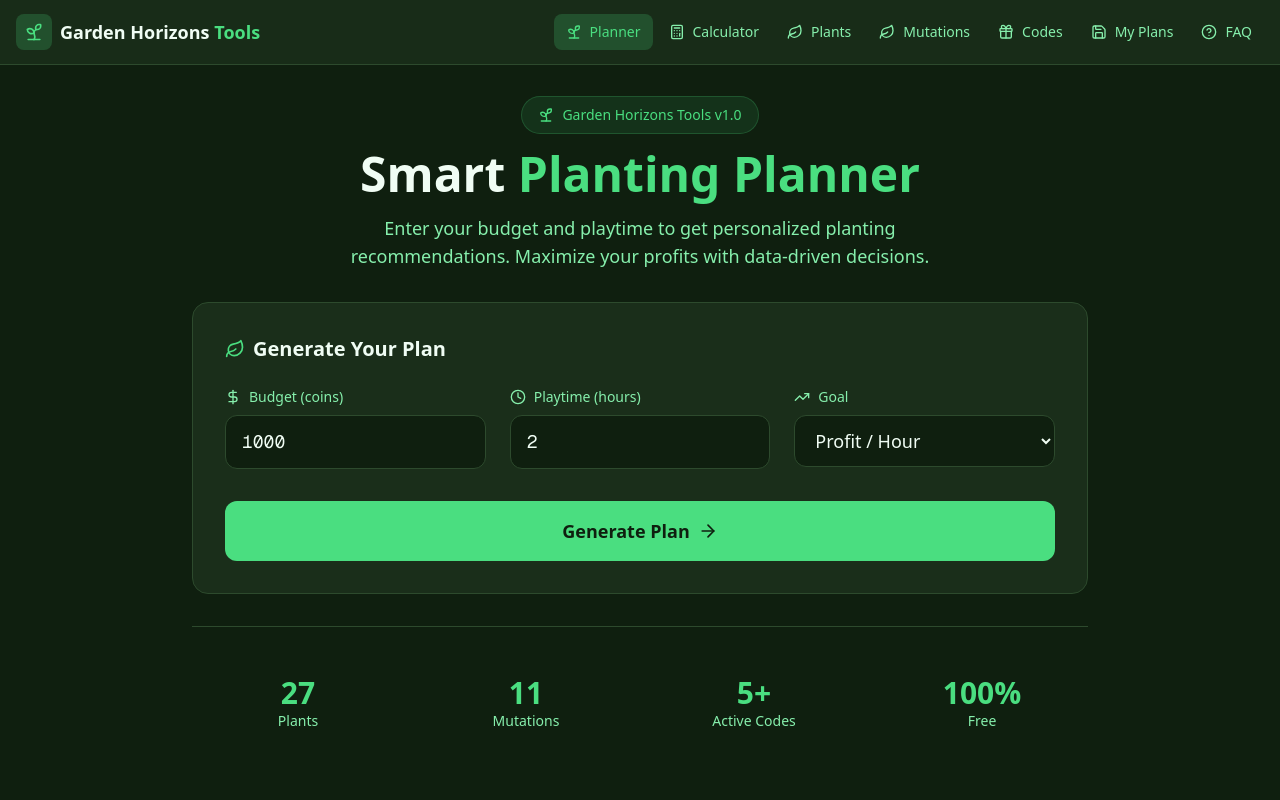
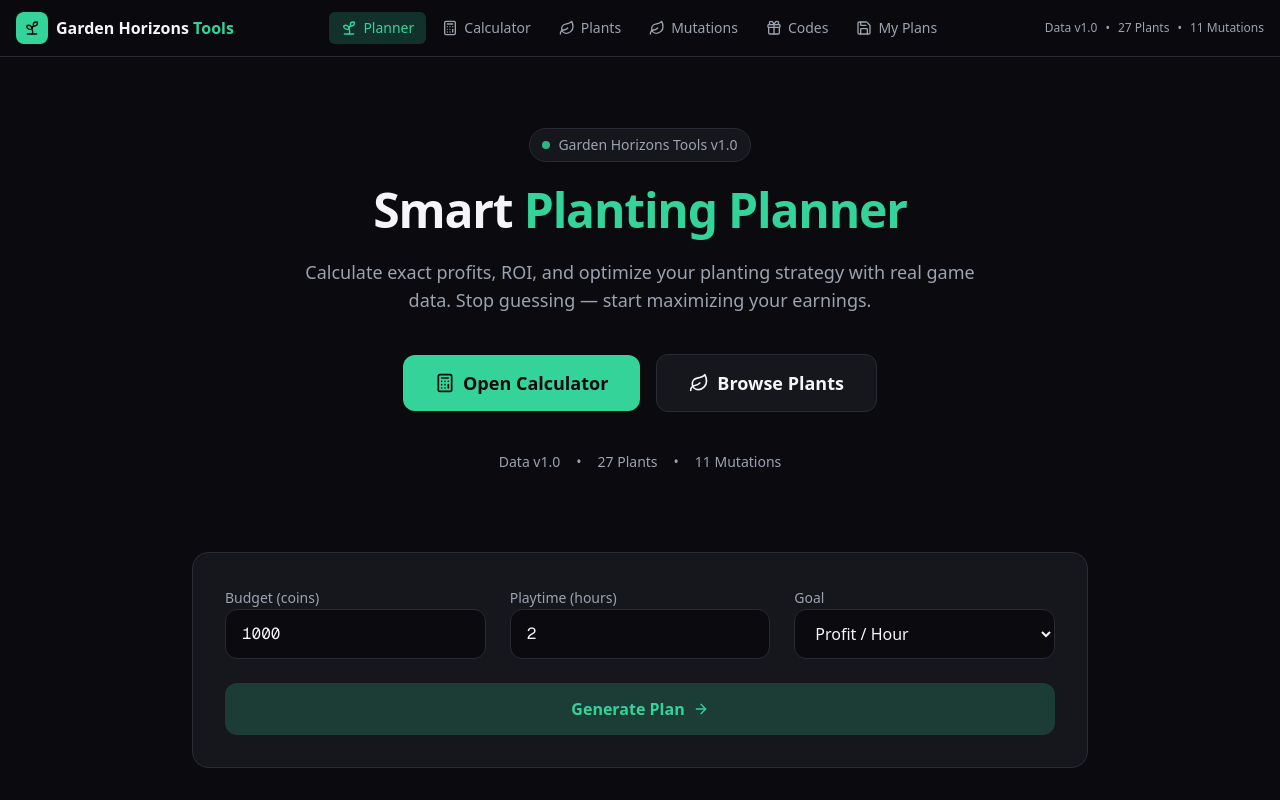
Before and after one commit to jasperchou57/garden-horizons-tools, a Next.js app: page / in a window 1280 px wide. Shown: the top 800 px of the page. Built offline with nearby package versions, Linux system fonts and the light colour scheme.

Commit message:
UI redesign: forgeore.com style - dark theme, cleaner layout

```diff
--- a/src/app/globals.css
+++ b/src/app/globals.css
@@ -1,16 +1,21 @@
 @import "tailwindcss";
 
 :root {
-  --background: #0f1f0f;
-  --foreground: #f0fdf4;
-  --surface: #1a2e1a;
-  --surface-highlight: #243524;
-  --accent-green: #4ade80;
-  --accent-green-dark: #22c55e;
-  --accent-gold: #fbbf24;
-  --accent-rose: #fb7185;
-  --text-muted: #86efac;
-  --border: #2d4a2d;
+  /* Dark theme - Forge Ore style */
+  --background: #0a0a0f;
+  --foreground: #f5f5f7;
+  --surface: #16161d;
+  --surface-highlight: #1e1e28;
+  --accent-green: #34d399;
+  --accent-green-dark: #10b981;
+  --accent-gold: #f59e0b;
+  --accent-rose: #f43f5e;
+  --text-muted: #9ca3af;
+  --border: #2a2a35;
+
+  /* Additional colors */
+  --accent-blue: #3b82f6;
+  --accent-purple: #8b5cf6;
 }
 
 @theme inline {
@@ -22,6 +27,8 @@
   --color-accent-green-dark: var(--accent-green-dark);
   --color-accent-gold: var(--accent-gold);
   --color-accent-rose: var(--accent-rose);
+  --color-accent-blue: var(--accent-blue);
+  --color-accent-purple: var(--accent-purple);
   --color-text-muted: var(--text-muted);
   --color-border: var(--border);
   --font-sans: var(--font-geist-sans);
--- a/src/app/page.tsx
+++ b/src/app/page.tsx
@@ -2,10 +2,10 @@
 
 import { useState } from 'react';
 import Link from 'next/link';
-import { Sprout, DollarSign, Clock, TrendingUp, ArrowRight, ChevronDown, Save, Star, Leaf } from 'lucide-react';
+import { Sprout, Calculator, Leaf, ArrowRight, Star, TrendingUp, Shield, Zap } from 'lucide-react';
 import plantsData from '@/data/plants.json';
 import { Plant } from '@/types';
-import { formatCurrency, formatTime, getRecommendedPlants, GoalType } from '@/lib/calculator';
+import { formatCurrency, formatTime, getRecommendedPlants } from '@/lib/calculator';
 
 const PLANTS = plantsData.plants as Plant[];
 
@@ -30,73 +30,83 @@ export default function HomePage() {
 
   return (
     <div className="min-h-screen bg-background">
-      <main className="container mx-auto px-4 pt-24 pb-12">
-        <div className="max-w-4xl mx-auto space-y-8">
+      <main className="container mx-auto px-4 pt-20 pb-12">
         {/* Hero Section */}
-          <div className="text-center space-y-4 animate-fade-in">
-            <div className="inline-flex items-center gap-2 px-4 py-2 rounded-full bg-accent-green/10 border border-accent-green/20">
-              <Sprout className="w-4 h-4 text-accent-green" />
-              <span className="text-sm font-medium text-accent-green">Garden Horizons Tools v1.0</span>
+        <div className="max-w-4xl mx-auto text-center space-y-6 py-12">
+          <div className="inline-flex items-center gap-2 px-3 py-1.5 rounded-full bg-surface border border-border text-sm text-text-muted">
+            <span className="w-2 h-2 rounded-full bg-accent-green animate-pulse"></span>
+            Garden Horizons Tools v1.0
           </div>
-            <h1 className="text-4xl md:text-5xl font-bold">
+
+          <h1 className="text-4xl md:text-5xl font-bold tracking-tight">
             Smart <span className="text-accent-green">Planting Planner</span>
           </h1>
+
           <p className="text-lg text-text-muted max-w-2xl mx-auto">
-              Enter your budget and playtime to get personalized planting recommendations.
-              Maximize your profits with data-driven decisions.
+            Calculate exact profits, ROI, and optimize your planting strategy with real game data.
+            Stop guessing — start maximizing your earnings.
           </p>
+
+          {/* CTA Buttons */}
+          <div className="flex flex-col sm:flex-row items-center justify-center gap-4 pt-4">
+            <Link
+              href="/calculator"
+              className="w-full sm:w-auto px-8 py-3.5 rounded-xl bg-accent-green text-background font-semibold text-lg hover:bg-accent-green-dark transition-all hover:scale-[1.02] active:scale-[0.98] flex items-center justify-center gap-2"
+            >
+              <Calculator className="w-5 h-5" />
+              Open Calculator
+            </Link>
+            <Link
+              href="/plants"
+              className="w-full sm:w-auto px-8 py-3.5 rounded-xl bg-surface border border-border text-foreground font-semibold text-lg hover:border-accent-green/50 transition-all flex items-center justify-center gap-2"
+            >
+              <Leaf className="w-5 h-5" />
+              Browse Plants
+            </Link>
+          </div>
+
+          {/* Data Info */}
+          <div className="flex items-center justify-center gap-4 pt-4 text-sm text-text-muted">
+            <span>Data v1.0</span>
+            <span>•</span>
+            <span>{PLANTS.length} Plants</span>
+            <span>•</span>
+            <span>11 Mutations</span>
+          </div>
         </div>
 
         {/* Planner Input Section */}
-          <div className="bg-surface border border-border rounded-2xl p-6 md:p-8 animate-fade-in" style={{ animationDelay: '0.1s' }}>
-            <h2 className="text-xl font-bold mb-6 flex items-center gap-2">
-              <Leaf className="w-5 h-5 text-accent-green" />
-              Generate Your Plan
-            </h2>
-
-            <div className="grid grid-cols-1 md:grid-cols-3 gap-6 mb-8">
-              {/* Budget Input */}
+        <div className="max-w-4xl mx-auto mt-8">
+          <div className="bg-surface border border-border rounded-2xl p-6 md:p-8">
+            <div className="grid grid-cols-1 md:grid-cols-3 gap-6 mb-6">
               <div className="space-y-2">
-                <label className="text-sm font-medium text-text-muted flex items-center gap-2">
-                  <DollarSign className="w-4 h-4" />
-                  Budget (coins)
-                </label>
+                <label className="text-sm font-medium text-text-muted">Budget (coins)</label>
                 <input
                   type="number"
                   value={budget}
                   onChange={(e) => setBudget(Number(e.target.value))}
-                  className="w-full px-4 py-3 rounded-xl bg-background border border-border focus:border-accent-green focus:outline-none text-lg font-mono"
+                  className="w-full px-4 py-3 rounded-xl bg-background border border-border focus:border-accent-green focus:outline-none font-mono"
                   min={0}
                   step={100}
                 />
               </div>
-
-              {/* Playtime Input */}
               <div className="space-y-2">
-                <label className="text-sm font-medium text-text-muted flex items-center gap-2">
-                  <Clock className="w-4 h-4" />
-                  Playtime (hours)
-                </label>
+                <label className="text-sm font-medium text-text-muted">Playtime (hours)</label>
                 <input
                   type="number"
                   value={playtimeHours}
                   onChange={(e) => setPlaytimeHours(Number(e.target.value))}
-                  className="w-full px-4 py-3 rounded-xl bg-background border border-border focus:border-accent-green focus:outline-none text-lg font-mono"
+                  className="w-full px-4 py-3 rounded-xl bg-background border border-border focus:border-accent-green focus:outline-none font-mono"
                   min={0.1}
                   step={0.5}
                 />
               </div>
-
-              {/* Goal Select */}
               <div className="space-y-2">
-                <label className="text-sm font-medium text-text-muted flex items-center gap-2">
-                  <TrendingUp className="w-4 h-4" />
-                  Goal
-                </label>
+                <label className="text-sm font-medium text-text-muted">Goal</label>
                 <select
                   value={goal}
                   onChange={(e) => setGoal(e.target.value as typeof goal)}
-                  className="w-full px-4 py-3 rounded-xl bg-background border border-border focus:border-accent-green focus:outline-none text-lg"
+                  className="w-full px-4 py-3 rounded-xl bg-background border border-border focus:border-accent-green focus:outline-none"
                 >
                   <option value="profit-per-hour">Profit / Hour</option>
                   <option value="roi">Best ROI</option>
@@ -107,18 +117,19 @@ export default function HomePage() {
 
             <button
               onClick={handleGeneratePlan}
-              className="w-full py-4 rounded-xl bg-accent-green hover:bg-accent-green-dark text-background font-bold text-lg transition-all hover:scale-[1.02] active:scale-[0.98] flex items-center justify-center gap-2"
+              className="w-full py-3.5 rounded-xl bg-accent-green/20 text-accent-green font-semibold hover:bg-accent-green/30 transition-all flex items-center justify-center gap-2"
             >
               Generate Plan
-              <ArrowRight className="w-5 h-5" />
+              <ArrowRight className="w-4 h-4" />
             </button>
+          </div>
         </div>
 
         {/* Results Section */}
         {showResults && (
-            <div className="space-y-6 animate-fade-in">
+          <div className="max-w-4xl mx-auto mt-8 space-y-6">
             <div className="flex items-center justify-between">
-                <h2 className="text-2xl font-bold">Recommended Plants</h2>
+              <h2 className="text-xl font-bold">Recommended Plants</h2>
               <Link
                 href="/calculator"
                 className="text-accent-green hover:underline text-sm flex items-center gap-1"
@@ -149,7 +160,7 @@ export default function HomePage() {
                           <h3 className="font-bold group-hover:text-accent-green transition-colors">
                             {plant.name}
                           </h3>
-                            <span className={`text-xs rarity-${plant.rarity.toLowerCase()}`}>
+                          <span className="text-xs text-text-muted">
                             {plant.rarity}
                           </span>
                         </div>
@@ -165,66 +176,57 @@ export default function HomePage() {
                     <div className="space-y-2 text-sm">
                       <div className="flex justify-between">
                         <span className="text-text-muted">Profit/Hour</span>
-                          <span className={stats.profitPerHour > 500 ? 'text-accent-green font-medium' : ''}>
-                            {formatCurrency(stats.profitPerHour)}
-                          </span>
+                        <span className="font-mono">{formatCurrency(stats.profitPerHour)}</span>
                       </div>
                       <div className="flex justify-between">
                         <span className="text-text-muted">ROI</span>
-                          <span className={stats.roi > 100 ? 'text-accent-green font-medium' : ''}>
-                            {stats.roi.toFixed(0)}%
-                          </span>
+                        <span className="font-mono">{stats.roi.toFixed(0)}%</span>
                       </div>
                       <div className="flex justify-between">
                         <span className="text-text-muted">Grow Time</span>
                         <span>{formatTime(plant.growTimeSec)}</span>
                       </div>
                     </div>
-
-                      <div className="mt-4 pt-3 border-t border-border flex justify-between items-center text-xs text-text-muted">
-                        <span>Harvests: {Math.floor(playtimeHours * 3600 / plant.growTimeSec)}x</span>
-                        <span className="text-accent-green opacity-0 group-hover:opacity-100 transition-opacity">
-                          Calculate →
-                        </span>
-                      </div>
                   </Link>
                 );
               })}
             </div>
-
-              {/* CTA to Calculator */}
-              <div className="bg-surface-highlight border border-border rounded-xl p-6 text-center">
-                <p className="text-text-muted mb-4">
-                  Want to customize with mutations and weight?
-                </p>
-                <Link
-                  href="/calculator"
-                  className="inline-flex items-center gap-2 px-6 py-3 rounded-xl bg-accent-green/20 text-accent-green font-medium hover:bg-accent-green/30 transition-colors"
-                >
-                  <Save className="w-4 h-4" />
-                  Save This Plan
-                </Link>
-              </div>
           </div>
         )}
 
-          {/* Quick Stats */}
-          <div className="grid grid-cols-2 md:grid-cols-4 gap-4 pt-8 border-t border-border">
-            <div className="text-center p-4">
-              <div className="text-3xl font-bold text-accent-green">{PLANTS.length}</div>
-              <div className="text-sm text-text-muted">Plants</div>
+        {/* Features Grid */}
+        <div className="max-w-4xl mx-auto mt-16">
+          <h2 className="text-2xl font-bold text-center mb-8">Why Garden Horizons Tools?</h2>
+
+          <div className="grid grid-cols-1 md:grid-cols-3 gap-6">
+            <div className="bg-surface border border-border rounded-xl p-6">
+              <div className="w-12 h-12 rounded-lg bg-accent-green/20 flex items-center justify-center mb-4">
+                <TrendingUp className="w-6 h-6 text-accent-green" />
               </div>
-            <div className="text-center p-4">
-              <div className="text-3xl font-bold text-accent-green">11</div>
-              <div className="text-sm text-text-muted">Mutations</div>
+              <h3 className="font-bold mb-2">Accurate Calculations</h3>
+              <p className="text-sm text-text-muted">
+                Precise profit, ROI, and profit/hour calculations with mutation support.
+              </p>
             </div>
-            <div className="text-center p-4">
-              <div className="text-3xl font-bold text-accent-green">5+</div>
-              <div className="text-sm text-text-muted">Active Codes</div>
+
+            <div className="bg-surface border border-border rounded-xl p-6">
+              <div className="w-12 h-12 rounded-lg bg-accent-blue/20 flex items-center justify-center mb-4">
+                <Shield className="w-6 h-6 text-accent-blue" />
               </div>
-            <div className="text-center p-4">
-              <div className="text-3xl font-bold text-accent-green">100%</div>
-              <div className="text-sm text-text-muted">Free</div>
+              <h3 className="font-bold mb-2">Data Transparency</h3>
+              <p className="text-sm text-text-muted">
+                Every data point includes source, verification date, and confidence level.
+              </p>
+            </div>
+
+            <div className="bg-surface border border-border rounded-xl p-6">
+              <div className="w-12 h-12 rounded-lg bg-accent-purple/20 flex items-center justify-center mb-4">
+                <Zap className="w-6 h-6 text-accent-purple" />
+              </div>
+              <h3 className="font-bold mb-2">100% Free</h3>
+              <p className="text-sm text-text-muted">
+                No signup required. No premium features. Just free tools for players.
+              </p>
             </div>
           </div>
         </div>
--- a/src/components/Layout/Header.tsx
+++ b/src/components/Layout/Header.tsx
@@ -2,7 +2,7 @@
 
 import Link from 'next/link';
 import { usePathname } from 'next/navigation';
-import { Sprout, Calculator, Leaf, Gift, ChevronRight, Save, HelpCircle } from 'lucide-react';
+import { Sprout, Calculator, Leaf, Gift, Save } from 'lucide-react';
 
 const navItems = [
   { href: '/', label: 'Planner', icon: Sprout },
@@ -11,28 +11,27 @@ const navItems = [
   { href: '/mutations', label: 'Mutations', icon: Leaf },
   { href: '/codes', label: 'Codes', icon: Gift },
   { href: '/plans', label: 'My Plans', icon: Save },
-  { href: '/faq', label: 'FAQ', icon: HelpCircle },
 ];
 
 export default function Header() {
   const pathname = usePathname();
 
   return (
-    <header className="fixed top-0 left-0 right-0 z-50 bg-surface/95 backdrop-blur-sm border-b border-border">
+    <header className="fixed top-0 left-0 right-0 z-50 bg-background/90 backdrop-blur-md border-b border-border">
       <div className="container mx-auto px-4">
-        <div className="flex items-center justify-between h-16">
+        <div className="flex items-center justify-between h-14">
           {/* Logo */}
           <Link href="/" className="flex items-center gap-2 group">
-            <div className="w-9 h-9 rounded-lg bg-accent-green/20 flex items-center justify-center group-hover:bg-accent-green/30 transition-colors">
-              <Sprout className="w-5 h-5 text-accent-green" />
+            <div className="w-8 h-8 rounded-lg bg-accent-green flex items-center justify-center">
+              <Sprout className="w-4 h-4 text-background" />
             </div>
-            <span className="font-bold text-lg hidden sm:block">
+            <span className="font-bold text-foreground">
               Garden Horizons <span className="text-accent-green">Tools</span>
             </span>
           </Link>
 
-          {/* Navigation */}
-          <nav className="flex items-center gap-1">
+          {/* Navigation - Desktop */}
+          <nav className="hidden md:flex items-center gap-1">
             {navItems.map((item) => {
               const Icon = item.icon;
               const isActive = pathname === item.href ||
@@ -42,18 +41,27 @@ export default function Header() {
                 <Link
                   key={item.href}
                   href={item.href}
-                  className={`flex items-center gap-2 px-3 py-2 rounded-lg text-sm font-medium transition-all
+                  className={`flex items-center gap-1.5 px-3 py-1.5 rounded-md text-sm font-medium transition-all
                     ${isActive
                       ? 'bg-accent-green/20 text-accent-green'
-                      : 'text-text-muted hover:text-foreground hover:bg-surface-highlight'
+                      : 'text-text-muted hover:text-foreground'
                     }`}
                 >
                   <Icon className="w-4 h-4" />
-                  <span className="hidden md:inline">{item.label}</span>
+                  {item.label}
                 </Link>
               );
             })}
           </nav>
+
+          {/* Version Info */}
+          <div className="flex items-center gap-2 text-xs text-text-muted">
+            <span className="hidden sm:inline">Data v1.0</span>
+            <span className="hidden sm:inline">•</span>
+            <span>{27} Plants</span>
+            <span>•</span>
+            <span>{11} Mutations</span>
+          </div>
         </div>
       </div>
     </header>
```
Also changed, not shown: src/app/calculator/page.tsx (+6 -9 lines). Lines whose indentation alone changed are shown as unchanged.
